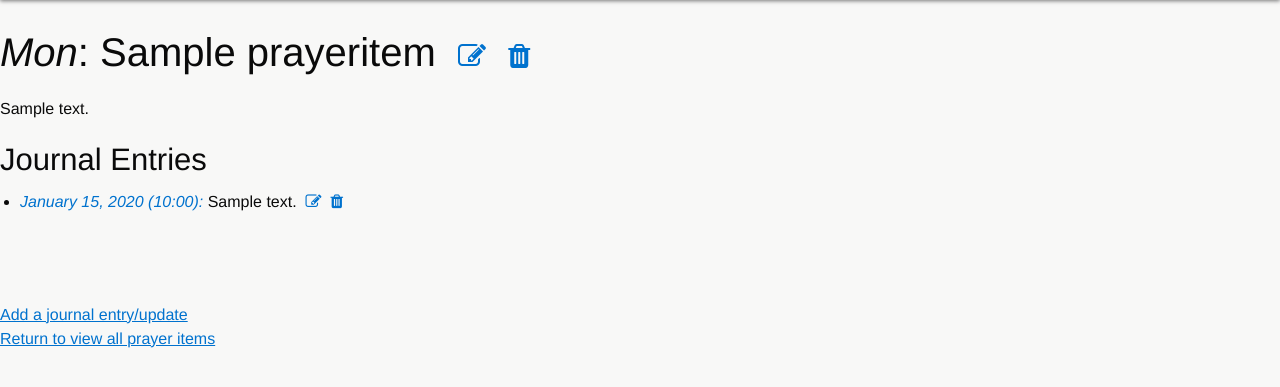
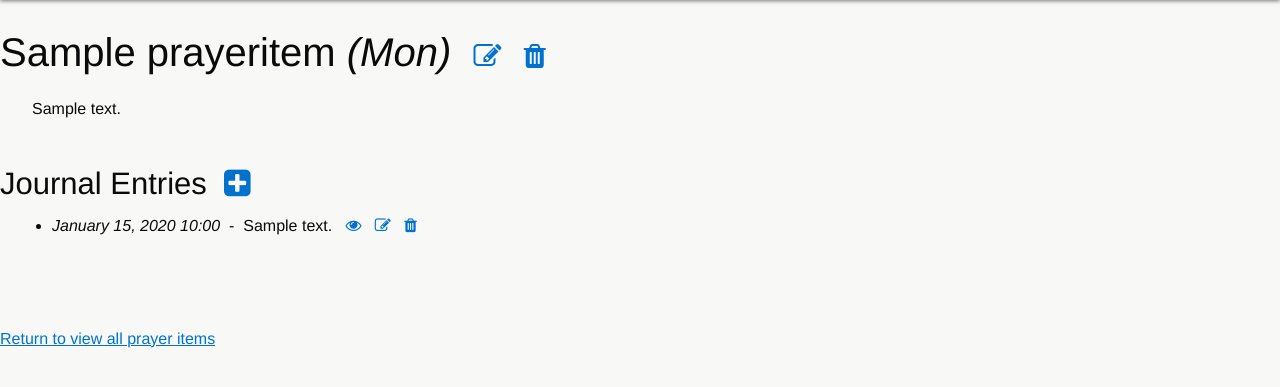
Before and after one commit to fhightower/prayer-planner, a Django app: page /prayers/request/1 in a window 1280 px wide. Shown: the part 40-427 px from the top of the page. Run offline with Django 3.2, Linux system fonts and the light colour scheme; a user stored in the database is signed in; tables that the repository leaves empty hold one stand-in row (values such as "Sample post"); some libraries are stand-ins or nearby versions.

Commit message:
Improving UI of prayer item details

```diff
--- a/templates/prayers/prayeritem_detail.html
+++ b/templates/prayers/prayeritem_detail.html
@@ -1,26 +1,29 @@
 {% extends 'base.html' %}
 
 {% block content %}
-<h2><i>{{ object.day }}</i>: {{ object.title }} &nbsp;<a href="{% url 'prayers:update_request' object.id %}" title="Update prayer item"><i class="fa fa-edit" style="font-size:.70em;"></i></a>
+<h2>{{ object.title }} <i>({{ object.day }})</i> &nbsp;<a href="{% url 'prayers:update_request' object.id %}" title="Update prayer item"><i class="fa fa-edit" style="font-size:.70em;"></i></a>
 <!-- &nbsp;<a onclick="confirmPrayerDeletion()" title="Delete prayer item"><i class="fa fa-trash" style="font-size:.70em;"></i></a> -->
 &nbsp;<a href="{% url 'prayers:delete_request' object.id %}" title="Delete prayer item"><i class="fa fa-trash" style="font-size:.70em;"></i></a>
 </h2>
 
-{% if object.description %}
-    <p>{{ object.description|linebreaks }}</p>
-{% else %}
-    <p><i>No description yet... but you can <a href="{% url 'prayers:update_request' object.id %}" title="Update prayer item">add one</a>.</i></p>
-{% endif %}
+<div style="margin-left: 2em;">
+    {% if object.description %}
+        <p>{{ object.description|linebreaks }}</p>
+    {% else %}
+        <p><i>No description yet... but you can <a href="{% url 'prayers:update_request' object.id %}" title="Update prayer item">add one</a>.</i></p>
+    {% endif %}
+</div>
+
+<br>
 
 {% if object.journalentry_set.all %}
-    <h3>Journal Entries</h3>
+    <h3>Journal Entries &nbsp;<a href="{% url 'prayers:create_journal' object.id %}" style="text-decoration: underline;" title="Add a journal entry"><i class="fa fa-plus-square"></i></a><br></h3>
 
     <ul>
         {% for entry in object.journalentry_set.all %}
-            <li>
-                <a data-open="journalModal{{ entry.id }}"><i>{{ entry.date_created|date:"F d, Y (G:i)" }}:</i></a> {{ entry.text|truncatewords:25 }} &nbsp;<a href="{% url 'prayers:update_journal' prayer_item_pk=object.id pk=entry.id %}" title="Update journal entry"><i class="fa fa-edit"></i></a>
-                <!-- &nbsp;<a onclick="confirmJournal{{entry.id}}Deletion()" title="Delete journal entry"><i class="fa fa-trash"></i></a> -->
-                &nbsp;<a href="{% url 'prayers:delete_journal' prayer_item_pk=object.id pk=entry.id %}" title="Delete journal entry"><i class="fa fa-trash"></i></a>
+            <li style="margin-left: 2em;">
+                <i>{{ entry.date_created|date:"F d, Y G:i" }}</i> &nbsp;- &nbsp;{{ entry.text|truncatewords:20 }} &nbsp;&nbsp;<a data-open="journalModal{{ entry.id }}" title="View full journal entry"><i class="fa fa-eye"></i></a> &nbsp;&nbsp;<a href="{% url 'prayers:update_journal' prayer_item_pk=object.id pk=entry.id %}" title="Update journal entry"><i class="fa fa-edit"></i></a>
+                <!-- &nbsp;&nbsp;<a onclick="confirmJournal{{entry.id}}Deletion()" title="Delete journal entry"><i class="fa fa-trash"></i></a> --> &nbsp;&nbsp;<a href="{% url 'prayers:delete_journal' prayer_item_pk=object.id pk=entry.id %}" title="Delete journal entry"><i class="fa fa-trash"></i></a>
 
 <!--                 <script>
                     function confirmJournal{{entry.id}}Deletion() {
@@ -46,11 +49,11 @@
             </li>
         {% endfor %}
     </ul>
+{% else %}
+<a href="{% url 'prayers:create_journal' object.id %}" style="text-decoration: underline;">Add a journal entry/update</a><br>
 {% endif %}
 
 <br><br><br>
-
-<a href="{% url 'prayers:create_journal' object.id %}" style="text-decoration: underline;">Add a journal entry/update</a><br>
 
 <a href="{% url 'prayers:index' %}" style="text-decoration: underline;">Return to view all prayer items</a>
 
```
